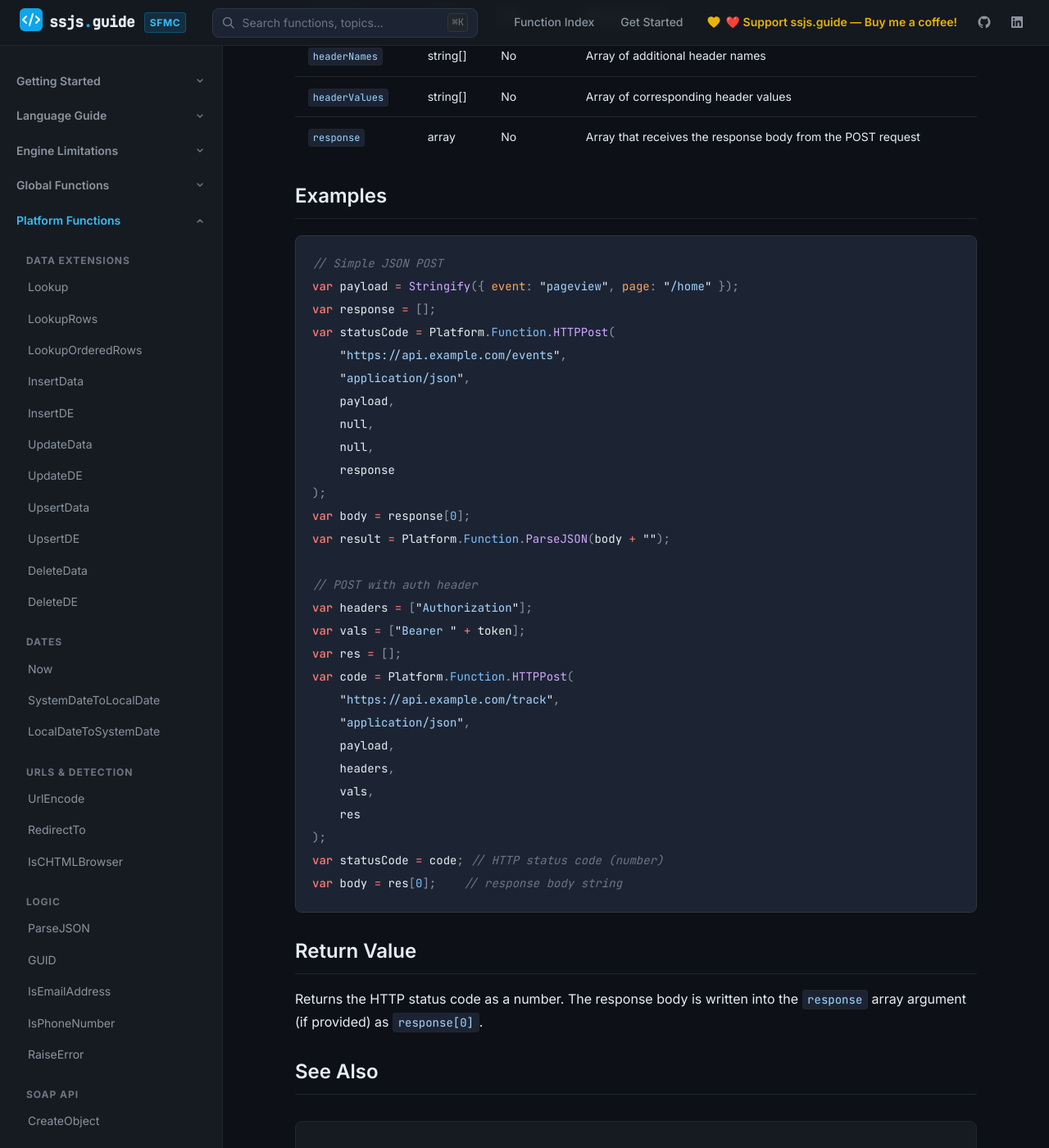
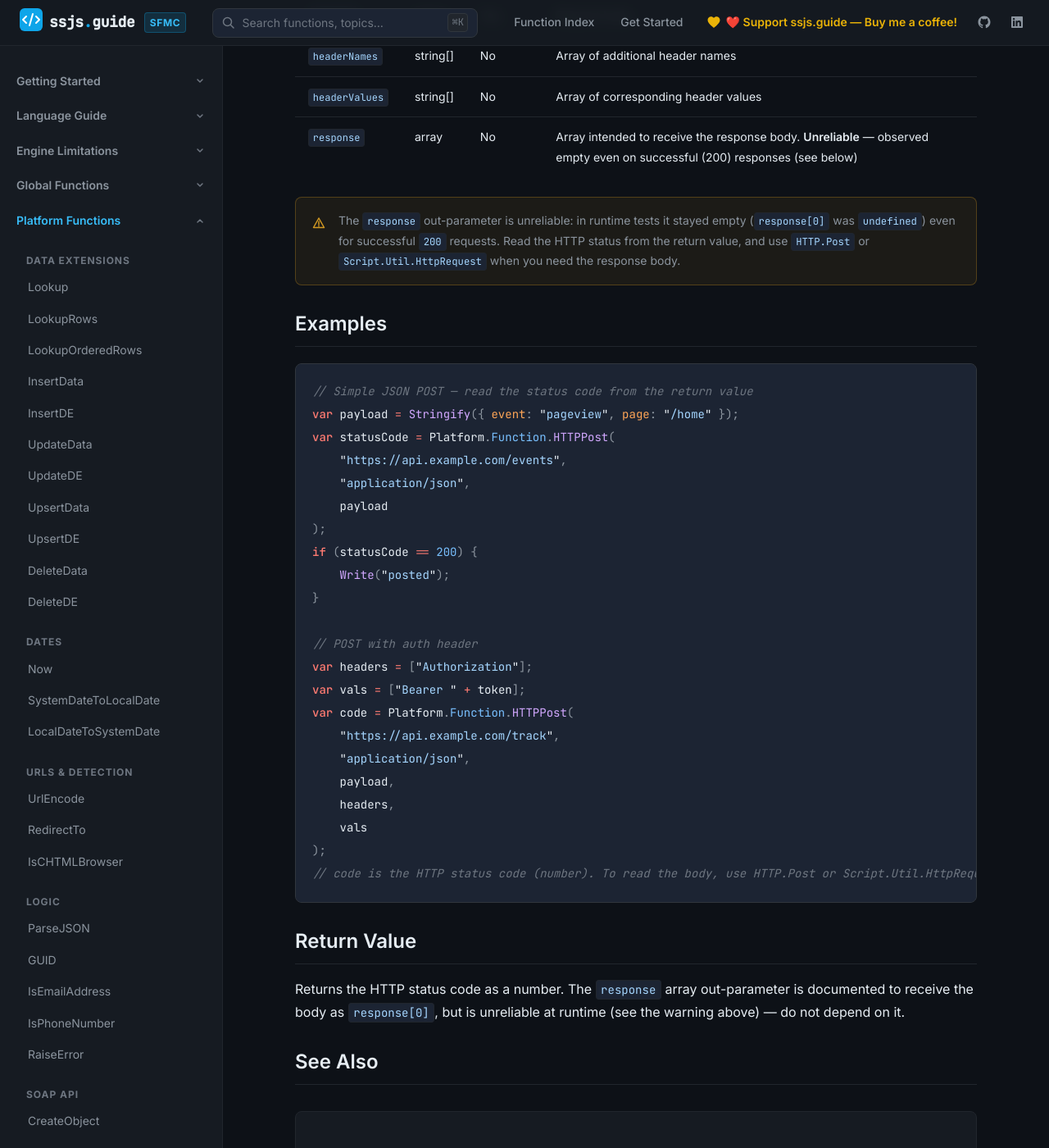
Before and after one commit to JoernBerkefeld/ssjs.guide, a Jekyll site: the page built from platform-functions/httppost.md, in a window 1280 px wide and 1400 px high, scrolled down 737 px. Shown: the whole window at 82% size. Built offline with Jekyll 4.4.1, drawn with Linux system fonts in a browser that asks for light colours; some of the changed text lies outside the part shown.

Commit message:
docs: verify HTTP methods against runtime; flag docs discrepancies

````diff
--- a/platform-functions/httppost.md
+++ b/platform-functions/httppost.md
@@ -24,44 +25,40 @@ max_args: 6
 | `payload` | string | Yes | Request body |
 | `headerNames` | string[] | No | Array of additional header names |
 | `headerValues` | string[] | No | Array of corresponding header values |
-| `response` | array | No | Array that receives the response body from the POST request |
+| `response` | array | No | Array intended to receive the response body. **Unreliable** — observed empty even on successful (200) responses (see below) |
+
+{% include callout.html type="warning" content="The `response` out-parameter is unreliable: in runtime tests it stayed empty (`response[0]` was `undefined`) even for successful `200` requests. Read the HTTP status from the return value, and use [`HTTP.Post`](/http/post/) or [`Script.Util.HttpRequest`](/http/script-util-httprequest/) when you need the response body." %}
 
 ## Examples
 
 ```javascript
-// Simple JSON POST
+// Simple JSON POST — read the status code from the return value
 var payload = Stringify({ event: "pageview", page: "/home" });
-var response = [];
 var statusCode = Platform.Function.HTTPPost(
     "https://api.example.com/events",
     "application/json",
-    payload,
-    null,
-    null,
-    response
+    payload
 );
-var body = response[0];
-var result = Platform.Function.ParseJSON(body + "");
+if (statusCode == 200) {
+    Write("posted");
+}
 
 // POST with auth header
 var headers = ["Authorization"];
 var vals = ["Bearer " + token];
-var res = [];
 var code = Platform.Function.HTTPPost(
     "https://api.example.com/track",
     "application/json",
     payload,
     headers,
-    vals,
-    res
+    vals
 );
-var statusCode = code; // HTTP status code (number)
-var body = res[0];    // response body string
+// code is the HTTP status code (number). To read the body, use HTTP.Post or Script.Util.HttpRequest.
 ```
 
 ## Return Value
 
-Returns the HTTP status code as a number. The response body is written into the `response` array argument (if provided) as `response[0]`.
+Returns the HTTP status code as a number. The `response` array out-parameter is documented to receive the body as `response[0]`, but is unreliable at runtime (see the warning above) — do not depend on it.
 
 ## See Also
 
````
Also changed, not shown: other parts of platform-functions/httppost.md (+1 -0 lines), http/http-get.md (+1 -0 lines), http/http-post.md (+14 -8 lines), http/index.md (+1 -0 lines), platform-functions/httpget.md (+12 -6 lines), platform-functions/index.md (+1 -0 lines), site-index.json.
